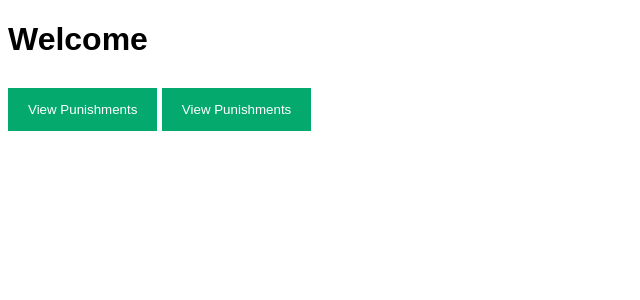
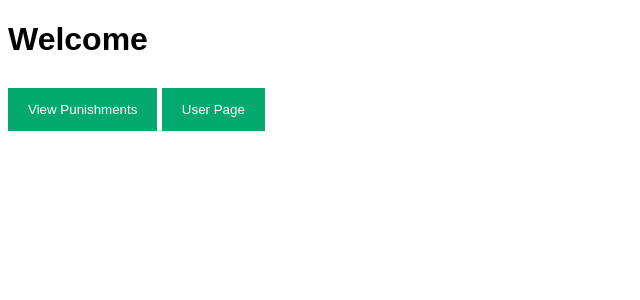
Before and after one commit to Rodney-RWR/koolkidz, a PHP site: page / in a window 1280 px wide. Shown: the top 300 px of the page, without its empty margins (0-640 px from the left). Run offline with PHP 8.4, Linux system fonts and the light colour scheme; data that the repository does not hold is empty.

Commit message:
Update index.php

```diff
--- a/index.php
+++ b/index.php
@@ -15,7 +15,7 @@ echo "<h1> Welcome "  . $username . "</h1>";
 ?>
 
 <button onclick="window.location.href='/punishments'" style="width:auto;">View Punishments</button>
-<button onclick="window.location.href='/<?= $username ?>'" style="width:auto;">View Punishments</button>
+<button onclick="window.location.href='/<?= $username ?>'" style="width:auto;">User Page</button>
 
 </body>
 </html>
```
